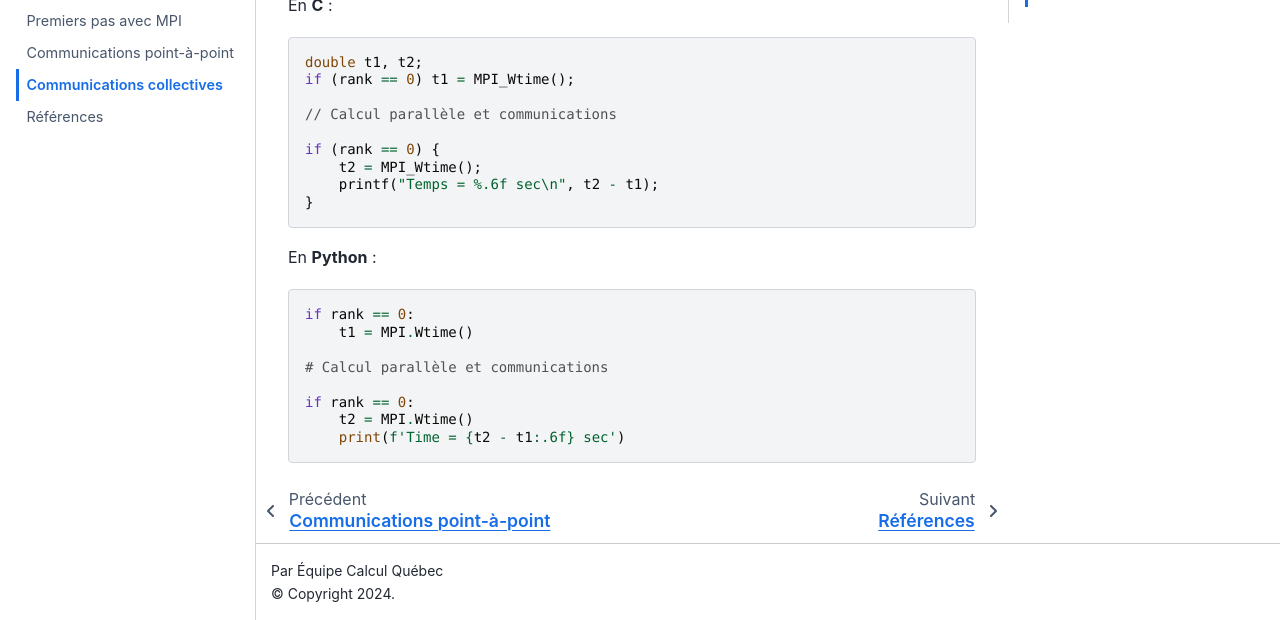
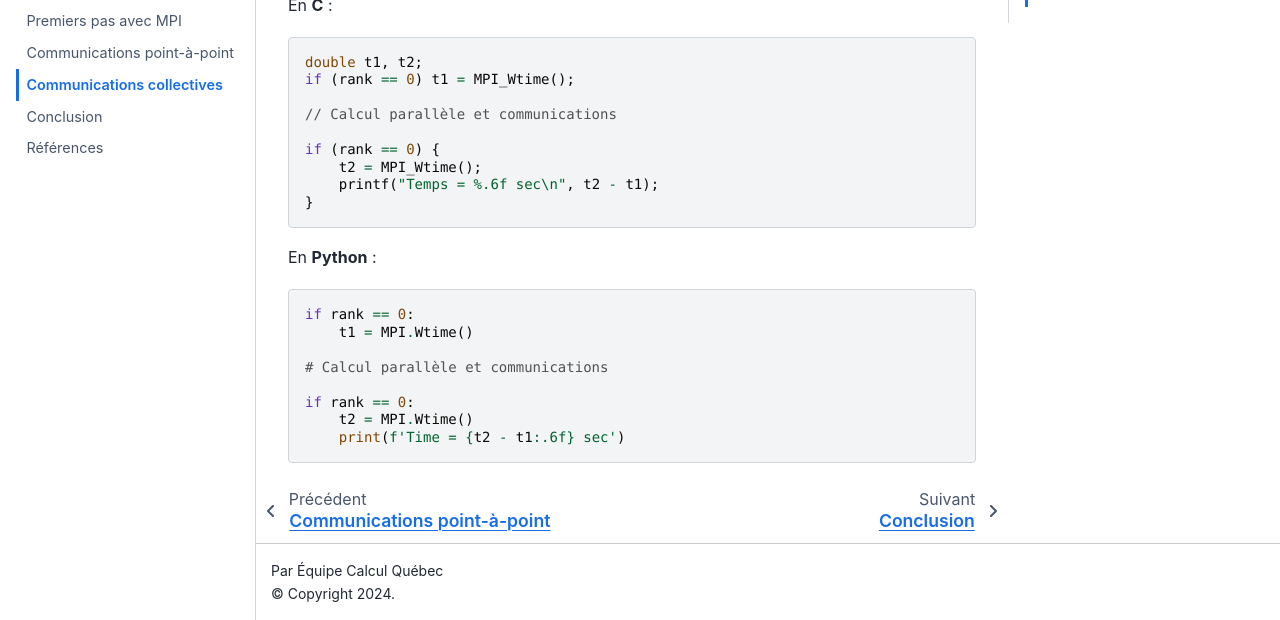
Before and after one commit to calculquebec/mpi201-prog-parallele, a Jupyter Book: the page built from 4-collectives.ipynb, in a window 1280 px wide and 900 px high, scrolled down 9879 px. Shown: the part 279-899 px from the top of the window. Built offline with Jupyter Book 1.0.4 settings and Sphinx 7.4.7 and the Sphinx Book theme 1.1.4, drawn with Linux system fonts in a browser that asks for light colours.

Commit message:
Chap 5 - Conclusion et informations supplémentaires

```diff
--- a/_toc.yml
+++ b/_toc.yml
@@ -8,4 +8,5 @@ chapters:
 - file: 2-mpi
 - file: 3-point-a-point
 - file: 4-collectives
+- file: 5-conclusion
 - file: 99-references
```
Also changed, not shown: 0-a_propos.ipynb, 5-conclusion.ipynb (added).
